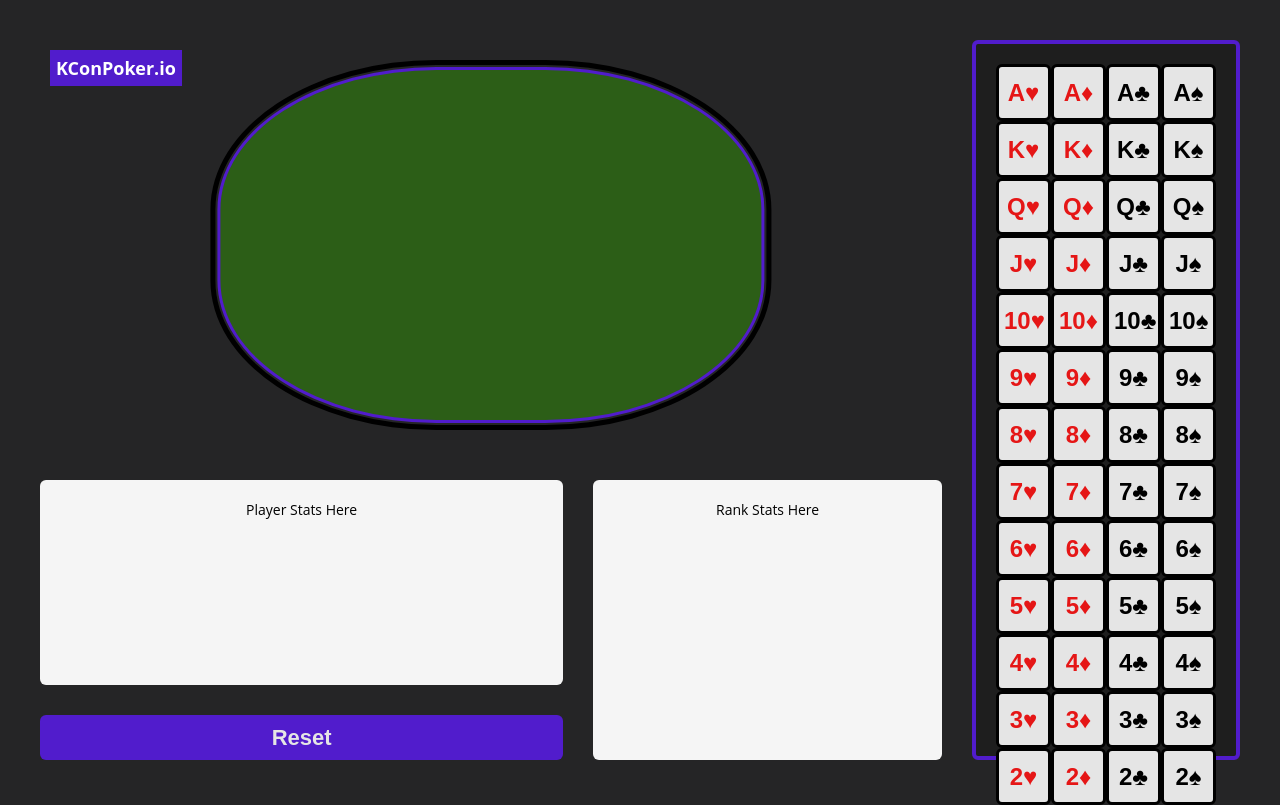
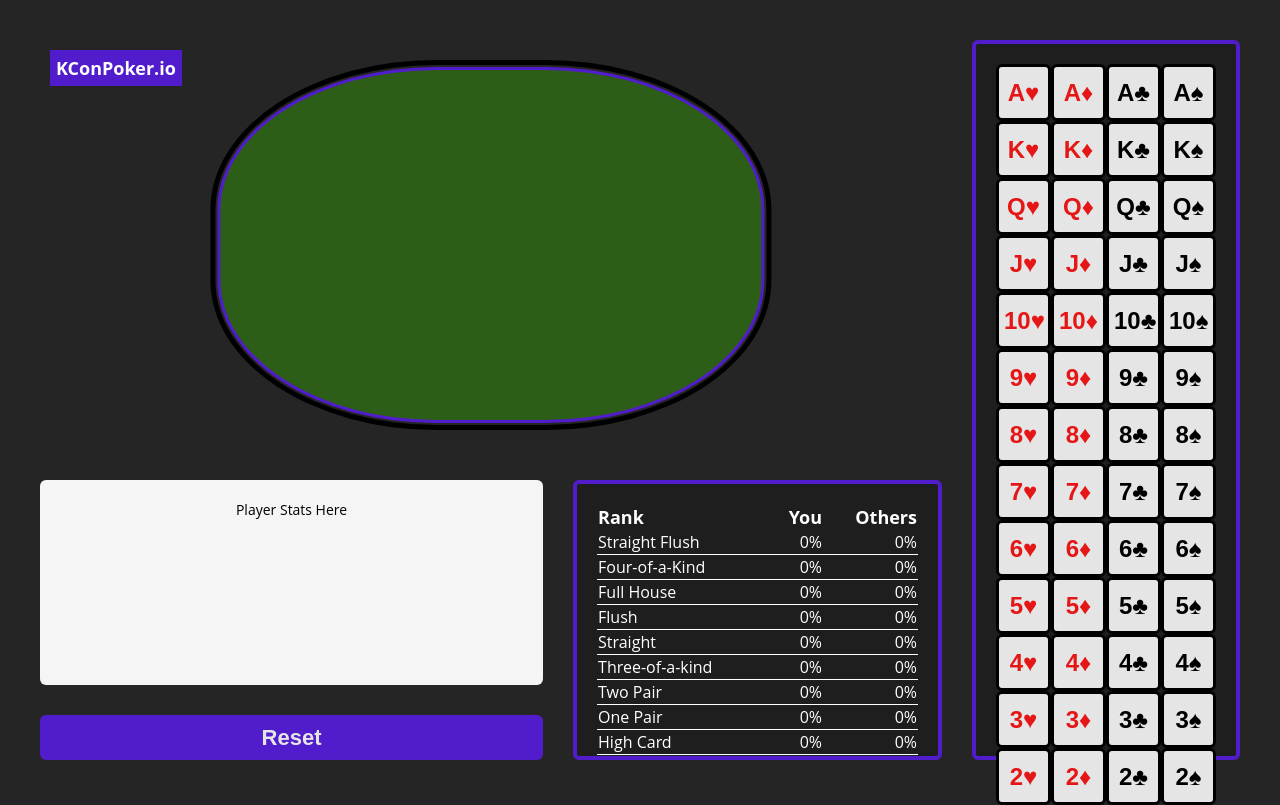
Before and after one commit to PlainOldKevin/KConPoker, a React (Vite) app in the folder client/: page / in a window 1280 px wide. Built offline with nearby package versions, Linux system fonts and the light colour scheme.

Commit message:
added rank panel table ui, changed format size a bit

```diff
--- a/client/src/components/AppShell/AppShell.module.css
+++ b/client/src/components/AppShell/AppShell.module.css
@@ -2,7 +2,7 @@
     display: grid;
     grid-column-gap: 30px;
     grid-row-gap: 30px;
-    grid-template-columns: 1.5fr 1fr 0.75fr;
+    grid-template-columns: 1.5fr 1.1fr 0.65fr;
     grid-template-rows: 1fr 0.5fr auto;
     grid-template-areas:
         "table table deck"
--- a/client/src/components/RankStats/RankStats.module.css
+++ b/client/src/components/RankStats/RankStats.module.css
@@ -1,9 +1,37 @@
 .ranks {
     grid-area: rankStats;
-    border-radius: 6px;
     padding: 20px;
     text-align: center;
-    background-color: #f5f5f5;
-    text-align: center;
     color: black;
+    background-color: #1e1e1e;
+    border: 4px solid #511ccc;
+    color: white;
+    border-radius: 6px;
 }
+
+.table {
+    width: 100%;
+    height: 100%;
+    border-collapse: collapse;
+}
+
+.tableTitle {
+    text-align: left;
+    font-size: 18px;
+}
+
+.tablePlayers {
+    text-align: right;
+    font-size: 18px;
+}
+
+.rankTitle {
+    text-align: left;
+    font-size: 16px;
+}
+
+td {
+    border-bottom: 1px solid white;
+    text-align: right;
+    font-size: 16px
+}
--- a/client/src/components/RankStats/RankStats.tsx
+++ b/client/src/components/RankStats/RankStats.tsx
@@ -1,5 +1,68 @@
 import styles from "./RankStats.module.css";
 
 export default function RankStats() {
-  return <div className={styles.ranks}>Rank Stats Here</div>;
+  return (
+    <div className={styles.ranks}>
+      <table className={styles.table}>
+        <thead>
+          <tr>
+            <th className={styles.tableTitle}>Rank</th>
+            <th className={styles.tablePlayers}>
+              <span>You</span>
+            </th>
+            <th className={styles.tablePlayers}>
+              <span>Others</span>
+            </th>
+          </tr>
+        </thead>
+        <tbody>
+          <tr>
+            <td className={styles.rankTitle}>Straight Flush</td>
+            <td>0%</td>
+            <td>0%</td>
+          </tr>
+          <tr>
+            <td className={styles.rankTitle}>Four-of-a-Kind</td>
+            <td>0%</td>
+            <td>0%</td>
+          </tr>
+          <tr>
+            <td className={styles.rankTitle}>Full House</td>
+            <td>0%</td>
+            <td>0%</td>
+          </tr>
+          <tr>
+            <td className={styles.rankTitle}>Flush</td>
+            <td>0%</td>
+            <td>0%</td>
+          </tr>
+          <tr>
+            <td className={styles.rankTitle}>Straight</td>
+            <td>0%</td>
+            <td>0%</td>
+          </tr>
+          <tr>
+            <td className={styles.rankTitle}>Three-of-a-kind</td>
+            <td>0%</td>
+            <td>0%</td>
+          </tr>
+          <tr>
+            <td className={styles.rankTitle}>Two Pair</td>
+            <td>0%</td>
+            <td>0%</td>
+          </tr>
+          <tr>
+            <td className={styles.rankTitle}>One Pair</td>
+            <td>0%</td>
+            <td>0%</td>
+          </tr>
+          <tr>
+            <td className={styles.rankTitle}>High Card</td>
+            <td>0%</td>
+            <td>0%</td>
+          </tr>
+        </tbody>
+      </table>
+    </div>
+  );
 }
```
